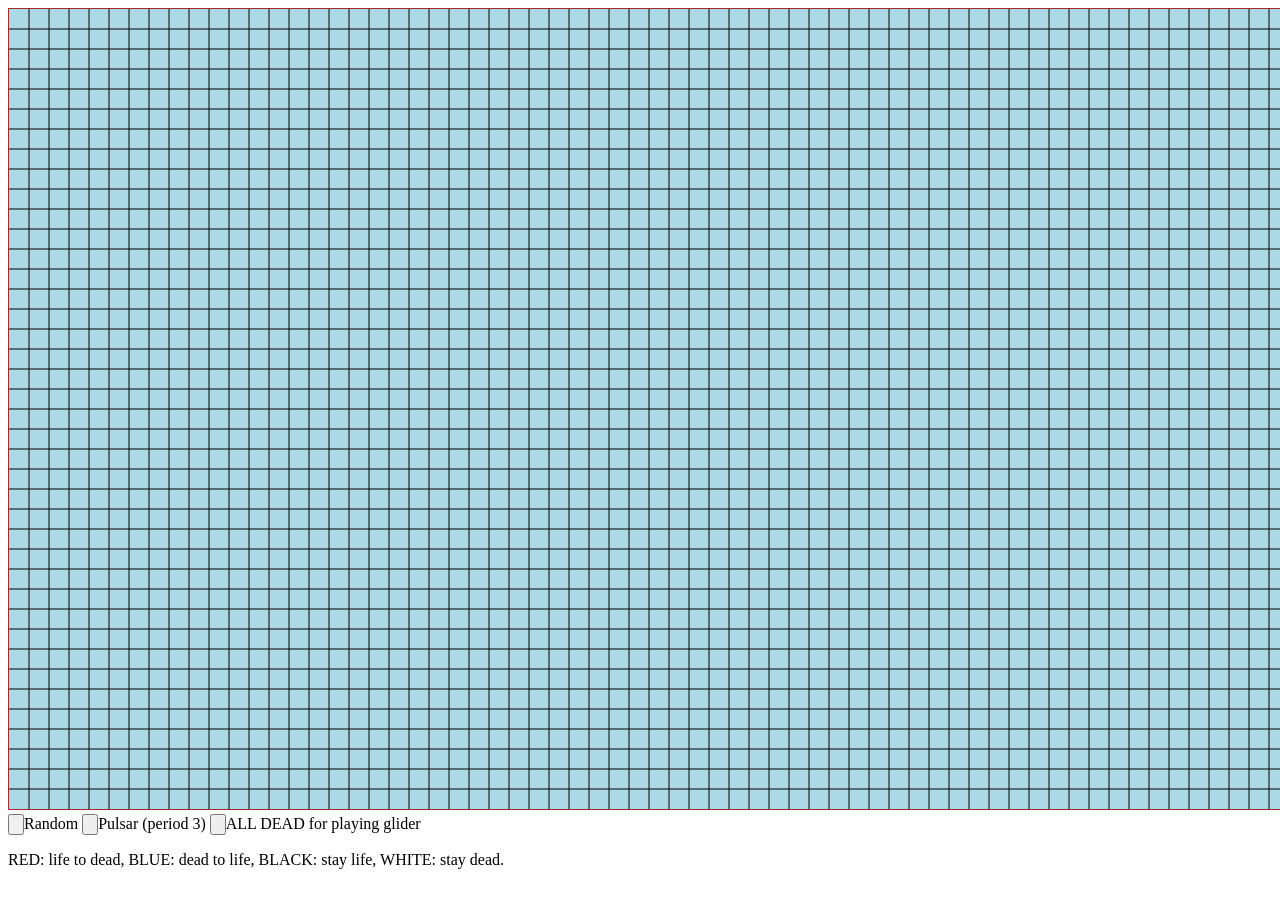
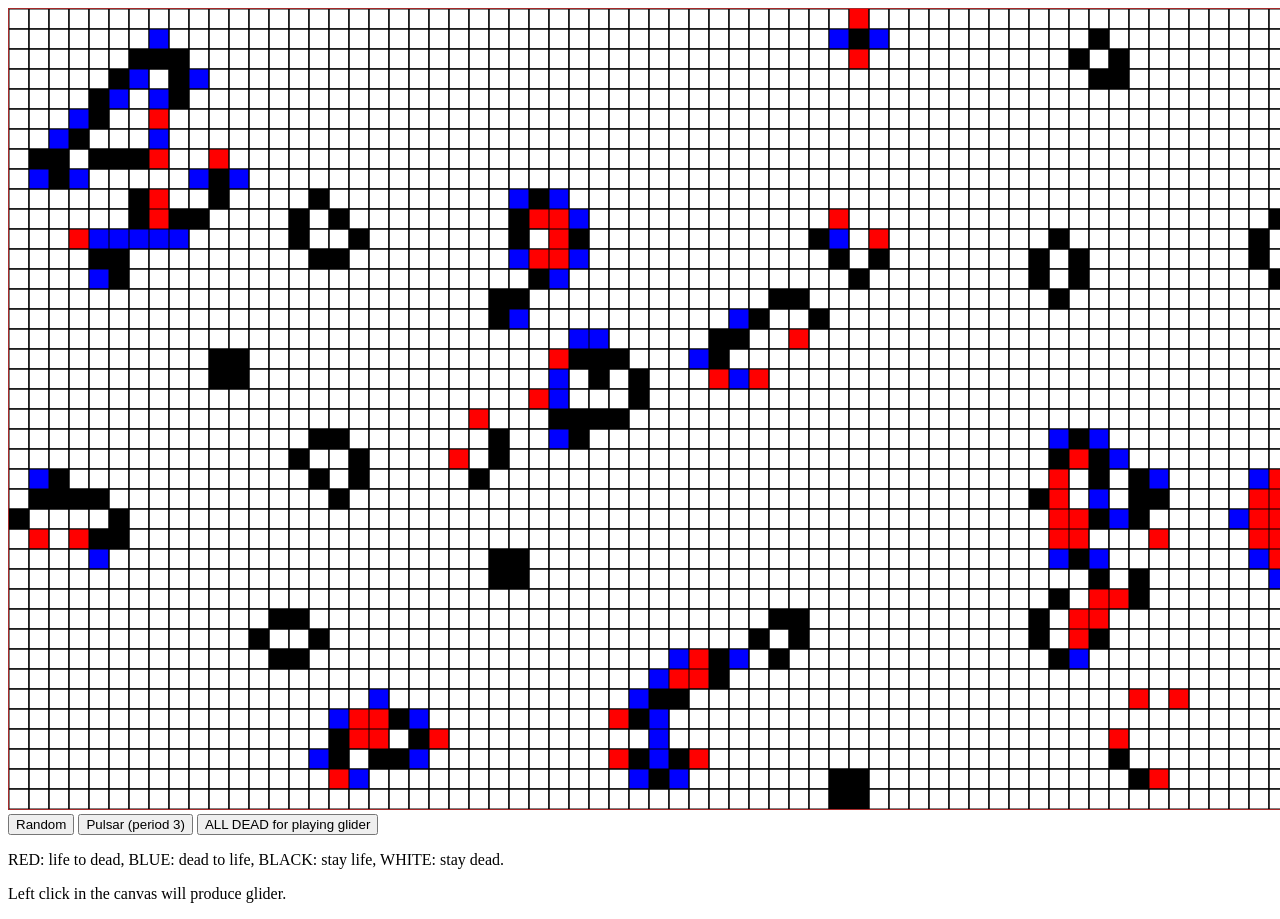
Before and after one commit to yaukuen/GameOfLife, a plain HTML site: page index.html in a window 1280 px wide. Shown: the top 919 px of the page. Before the commit the page ends 885 px from the top, so only its background shows below. Drawn offline with Linux system fonts and the light colour scheme.

Commit message:
Done, button connected.

```diff
--- a/index.html
+++ b/index.html
@@ -11,10 +11,12 @@
 <body>
     <canvas id="gameWorld" tabindex="1" width="1360" height="800" style="border: 1px solid brown; background: lightblue"></canvas>
     <form>
-        <input type = "button" onclick="randomMode()">Random</input>
-        <input type ="button" onclick="pulsarMode()">Pulsar (period 3)</input>
-        <input type ="button" onclick="deadMode()">ALL DEAD for playing glider</input>
+        <!--<input type = "button" onclick="randomMode()">Random</input>-->
+        <button type = "reset" onclick="randomMode()">Random</button>
+        <button type ="reset" onclick="pulsarMode()">Pulsar (period 3)</button>
+        <button type ="reset" onclick="deadMode()">ALL DEAD for playing glider</button>
     </form>
     <p>RED: life to dead, BLUE: dead to life, BLACK: stay life, WHITE: stay dead.</p>
+    <p>Left click in the canvas will produce glider.</p>
 </body>
 </html>
--- a/main.js
+++ b/main.js
@@ -79,6 +79,7 @@ function Cell(game, x, y, s) {
     // console.log(this.state);
     // this.color = "Red";
     this.preState = this.state;
+    this.removeFromWorld = false;
     // Entity.call(this, game, 0, 250);
 }
 //
@@ -191,7 +192,7 @@ Cell.prototype.updateState = function () {
     // if (this.cooldown > 0) this.cooldown -= this.game.clockTick;
     // if (this.cooldown < 0) this.cooldown = 0;
     if (this.cooldown ===0) {
-        this.cooldown = 0.2;
+        this.cooldown = 0.1;
         var neighbors = 0;
         for (var i = -1; i <= 1; i++) {
             for (var j = -1; j <= 1; j++) {
@@ -249,11 +250,13 @@ function Pulsar_Period_3() {
 
 function deadMode() {
     console.log("dead mode");
+    gameEngine.entities = [];
     for (var i = 0; i < COLUMN; i++) {
         for (var j = 0; j < ROW; j++) {
             gameEngine.addEntity(new Cell(gameEngine, i * WIDTH, j * HEIGHT, 0));
         }
     }
+    console.log("Entities size: " + gameEngine.entities.length);
 }
 
 function randomMode() {
@@ -261,11 +264,15 @@ function randomMode() {
     //     gameEngine.entities
     // }
     console.log("random mode");
+    gameEngine.entities = [];
     RandomStart();
+    console.log("Entities size: " + gameEngine.entities.length);
 }
 
 function pulsarMode() {
+    gameEngine.entities = [];
     Pulsar_Period_3();
+    console.log("Entities size: " + gameEngine.entities.length);
 }
 
 AM.queueDownload("./img/RobotUnicorn.png");
@@ -287,7 +294,7 @@ AM.downloadAll(function () {
     // gameEngine.addEntity(new Cheetah(gameEngine, AM.getAsset("./img/runningcat.png")));
     // gameEngine.addEntity(new Guy(gameEngine, AM.getAsset("./img/guy.jpg")));
 
-    // RandomStart(gameEngine);
+    RandomStart(gameEngine);
     //Pulsar_Period_3();
     // Nothing(gameEngine);
 
```
